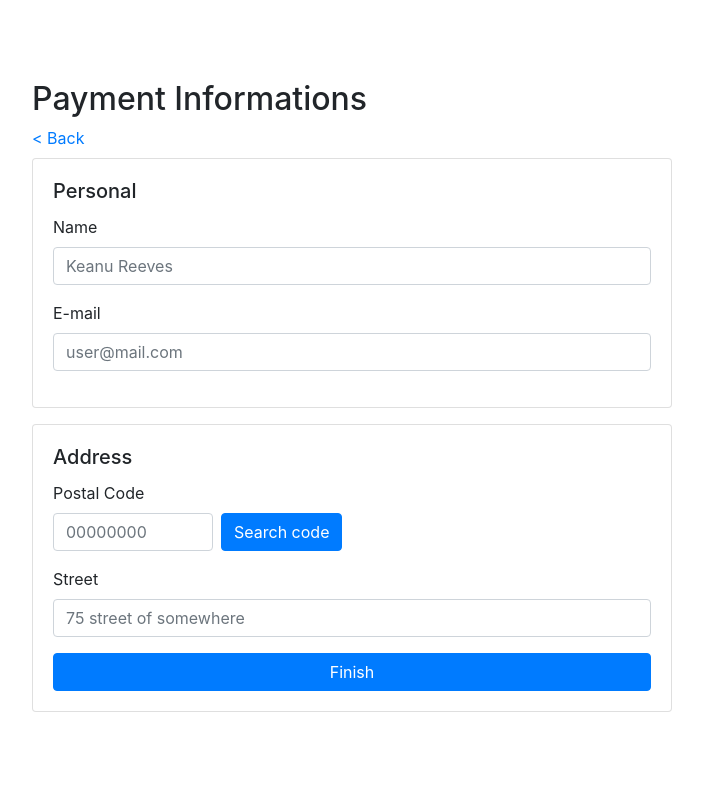
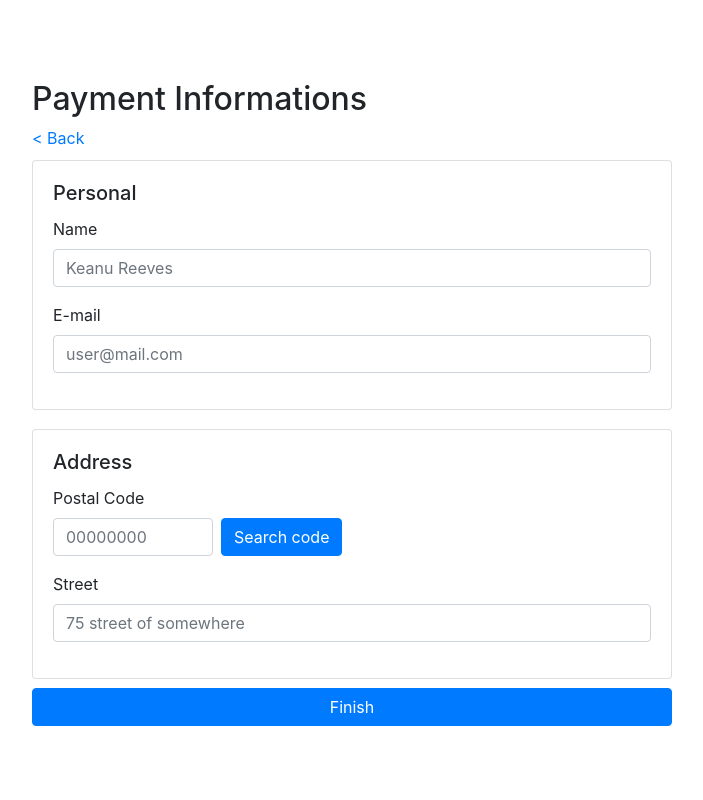
Before and after one commit to SlenderB13/natural-clothes, a Django app: template cart/templates/cart/payment.html in a window 1280 px wide. Shown: the whole page, without its empty margins (338-1041 px from the left). Run offline with Django 3.2, Linux system fonts and the light colour scheme; the template is opened without the code that fills it, so the values that code supplies are empty; some libraries are stand-ins or nearby versions.

Commit message:
edit: cards dentro de um forms apenas na tela de pagamento, payment.html

```diff
--- a/cart/templates/cart/payment.html
+++ b/cart/templates/cart/payment.html
@@ -15,45 +15,52 @@
     <div class="container">
         <div class="row d-flex align-items-center" style="height: 100vh;">
             <div class="col-3"></div>
-            <div class="col-6 d-flex flex-column justify-content-between" style="height: 80%;">
+            <div class="col-6" style="height: 80%;">
                 <h2>Payment Informations</h2>
                 <a href="{% url 'cart:bag' %}">< Back</a>
-                <div class="card m-auto" style="width: 40rem;">
+
+                <form style="height: 100%; width: 40rem;">
+                  <div class="form-group d-flex flex-column justify-content-around" style="height: 90%; width: inherit;">
+
+                    <div class="card m-auto" style="width: inherit;">
                         <div class="card-body">
                           <h5 class="card-title">Personal</h5>
                           <form>
                               <div class="form-group">
                                 <label for="exampleFormControlInput1">Name</label>
-                          <input type="text" class="form-control" id="exampleFormControlInput1" placeholder="Keanu Reeves">
+                                <input type="text" class="form-control" id="exampleFormControlInput1" placeholder="Keanu Reeves" required>
                                 <div class="invalid-feedback">Cannot be blank</div>
                                 <label for="exampleFormControlInput1" style="margin-top: 1rem;">E-mail</label>
-                          <input type="text" class="form-control" id="exampleFormControlInput1" placeholder="user@mail.com">
+                                <input type="text" class="form-control" id="exampleFormControlInput1" placeholder="user@mail.com" required>
                                 <div class="invalid-feedback">Cannot be blank</div>
                               </div>
                             </form>
                         </div>
                     </div>
-                <div class="card m-auto" style="width: 40rem;">
+                    <div class="card m-auto" style="width: inherit;">
                         <div class="card-body">
                         <h5 class="card-title">Address</h5>
                         <form>
                             <div class="form-group">
                               <label class="flex-3" for="exampleFormControlInput1">Postal Code</label>
                               <div class="d-flex">
-                            <input type="text" class="form-control" style="width: 10rem;" id="postal-code-input" placeholder="00000000">
+                                <input type="text" class="form-control" style="width: 10rem;" id="postal-code-input" placeholder="00000000" required>
                                 <div class="invalid-feedback">Cannot be blank</div>
                                 <a href="#" class="btn btn-primary ml-2" id="search-code-btn">Search code</a>
                               </div>
                             </div>
                             <div class="form-group">
                               <label for="exampleFormControlInput1">Street</label>
-                          <input type="text" class="form-control" id="address-street-input" placeholder="75 street of somewhere" value="">
+                              <input type="text" class="form-control" id="address-street-input" placeholder="75 street of somewhere" value=""required>
                               <div class="invalid-feedback">Cannot be blank</div>
                             </div>
                           </form>
+                        </div>
+                    </div>
                     <button id="finish-btn" class="btn btn-primary" style="width: 100%;">Finish</button>
                   </div>
-                </div>
+                </form>
+
             </div>
             <div class="col-3"></div>
         </div>
@@ -96,6 +103,7 @@
                 </div>
               </form>
           </div>
+
           <div class="modal-footer">
             <button type="button" class="btn btn-secondary" data-dismiss="modal">Close</button>
             <button type="button" class="btn btn-primary">Avaliate</button>
```
Lines whose indentation alone changed are shown as unchanged.
